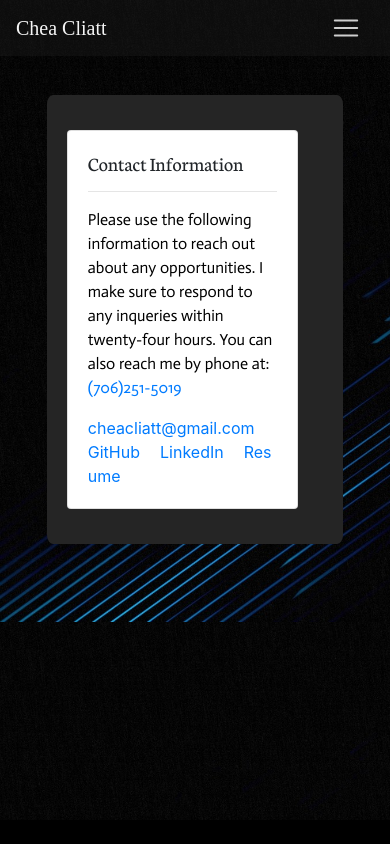
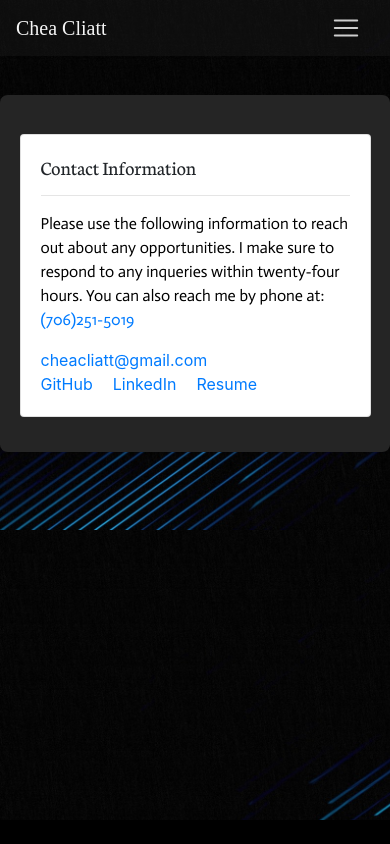
Before and after one commit to cheacliatt/domain-portfolio, a React (Create React App) app in the folder client/: page /contact in a window 390 px wide. Built offline with nearby package versions, Linux system fonts and the light colour scheme.

Commit message:
Updated CSS, I really fudged up the contact-containers. Fix them later

```diff
--- a/client/src/components/ContactBody/style.css
+++ b/client/src/components/ContactBody/style.css
@@ -55,7 +55,7 @@ img {
 }
 
 /* Container Class Width and Margin  */
-.container {
+/* .container {
   background-color: rgb(37, 37, 37) !important;
   height: 70%;
   margin-right: 80%;
@@ -68,7 +68,7 @@ img {
   position: relative;
   width: 60%;
   border-radius: 2%;
-}
+} */
 
 #portfolio-container {
   padding-bottom: 2%;
@@ -146,6 +146,7 @@ footer {
 }
 
 @media screen and (max-width: 768px) {
+
   img {
     width: 50%;
     margin-left: auto;
@@ -165,19 +166,26 @@ footer {
   #contact-container {
     background-color: rgb(37, 37, 37) !important;
     height: 70%;
-    margin-right: 12%;
-    margin-left: 12%;
+    margin-right: 0%;
+    margin-left: 0%;
     margin-top: 10%;
     margin-bottom: 20%;
-    padding-left: 20px;
-    padding-top: 35px;
+    padding-left: 5%;
+    padding-top: 10%;
     padding-bottom: 35px;
+    padding-right: 5%;
     position: relative;
     width: auto;
-    align-content: center;
   }
 
-  .container {
+  /* #contact-container {
+    margin-right: 0em;
+    margin-left: 0%;
+    padding-left: 0%;
+    width: auto;
+  } */
+
+  /* .container {
     width: 70%;
-  }
+  } */
 }
--- a/client/src/components/HomeBody/style.css
+++ b/client/src/components/HomeBody/style.css
@@ -76,7 +76,7 @@
     padding-bottom: 2%;
   }
 
-  #contact-container {
+  /* #contact-container {
     background-color: rgb(37, 37, 37) !important;
     height: 70%;
     margin-right: 30%;
@@ -88,7 +88,7 @@
     padding-bottom: 35px;
     position: relative;
     width: auto;
-  }
+  } */
 
   /* Chea's Profile Image  */
   #chea-profile {
@@ -165,7 +165,7 @@
     }
 
 
-    #contact-container {
+    /* #contact-container {
       background-color: rgb(37, 37, 37) !important;
       height: 70%;
       margin-right: 12%;
@@ -178,13 +178,12 @@
       position: relative;
       width: auto;
       align-content: center;
-    }
+    } */
 
     #main-container {
       margin-right: 0em;
       margin-left: 0%;
       padding-right: 2em;
       width: auto;
-
     }
   }
--- a/client/src/components/Nav/style.css
+++ b/client/src/components/Nav/style.css
@@ -79,7 +79,7 @@ body {
     padding-bottom: 2%;
   }
 
-  #contact-container {
+  /* #contact-container {
     background-color: rgb(37, 37, 37) !important;
     height: 70%;
     margin-right: 30%;
@@ -91,7 +91,7 @@ body {
     padding-bottom: 35px;
     position: relative;
     width: auto;
-  }
+  } */
 
   /* Chea's Profile Image  */
   #chea-profile {
@@ -168,7 +168,7 @@ body {
     }
 
 
-    #contact-container {
+    /* #contact-container {
       background-color: rgb(37, 37, 37) !important;
       height: 70%;
       margin-right: 12%;
@@ -181,7 +181,7 @@ body {
       position: relative;
       width: auto;
       align-content: center;
-    }
+    } */
 
     .container {
       width: 70%;
--- a/client/src/components/PortfolioBody/style.css
+++ b/client/src/components/PortfolioBody/style.css
@@ -74,7 +74,7 @@ img {
   padding-bottom: 2%;
 }
 
-#contact-container {
+/* #contact-container {
   background-color: rgb(37, 37, 37) !important;
   height: 70%;
   margin-right: 30%;
@@ -86,7 +86,7 @@ img {
   padding-bottom: 35px;
   position: relative;
   width: auto;
-}
+} */
 
 /* Chea's Profile Image  */
 #chea-profile {
@@ -162,7 +162,7 @@ footer {
     float: none;
   }
 
-  #contact-container {
+  /* #contact-container {
     background-color: rgb(37, 37, 37) !important;
     height: 70%;
     margin-right: 12%;
@@ -175,7 +175,7 @@ footer {
     position: relative;
     width: auto;
     align-content: center;
-  }
+  } */
 
   .container {
     width: 70%;
```
